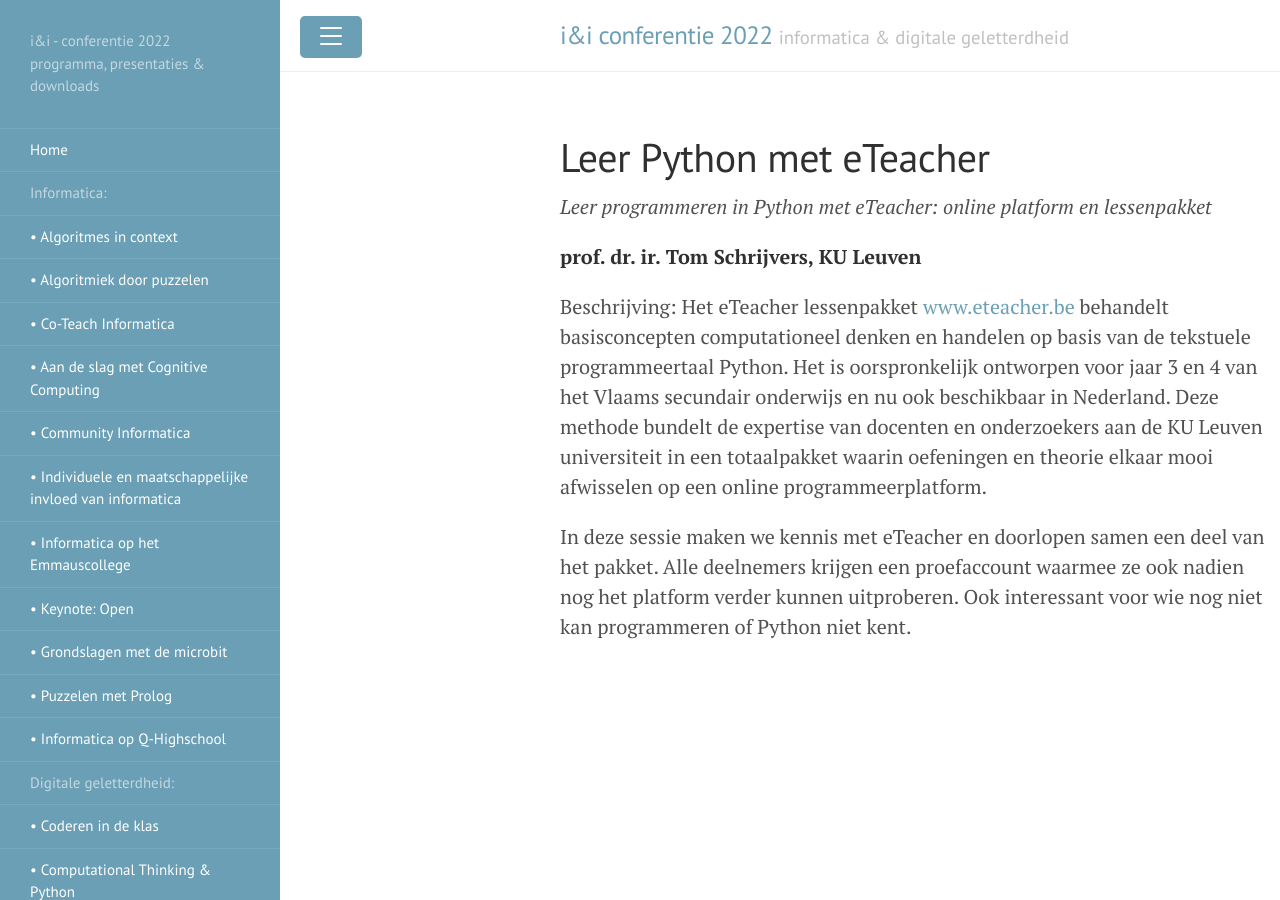
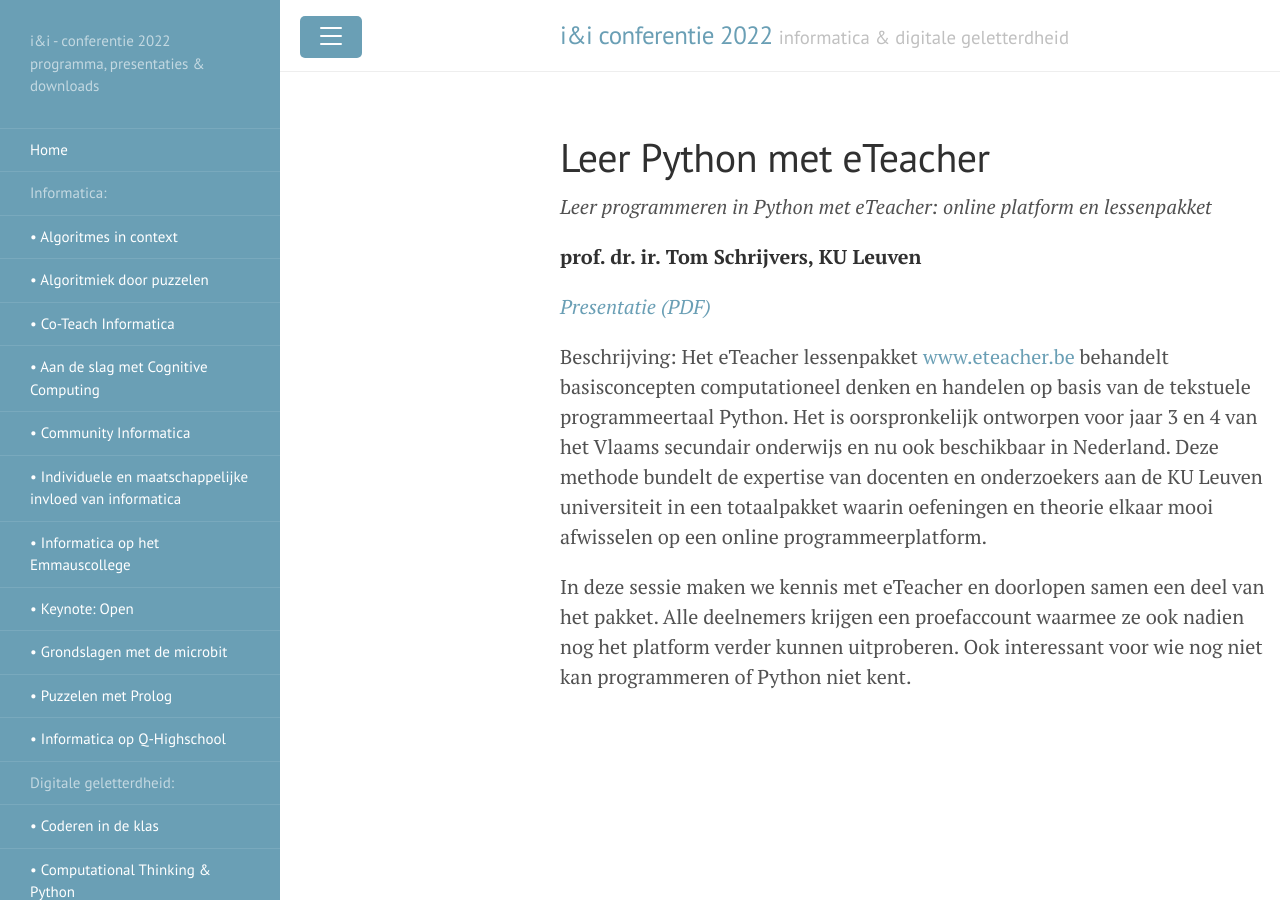
Before and after one commit to ieni/ieni2022, a Jekyll site: the page built from _dg/e-teacher.md, in a window 1280 px wide. Built offline with Jekyll 4.4.1, drawn with Linux system fonts in a browser that asks for light colours.

Commit message:
eteacher, domein-q presentaties

```diff
--- a/_dg/e-teacher.md
+++ b/_dg/e-teacher.md
@@ -6,6 +6,9 @@ title: Leer Python met eTeacher
 *Leer programmeren in Python met eTeacher: online platform en lessenpakket*
 
 **prof. dr. ir. Tom Schrijvers, KU Leuven**
+
+*[Presentatie (PDF)]({{'/public/pdf/20221110-eteacher.pdf' | relative_url}}){:target="_blank"}*
+
 
 Beschrijving:
 Het eTeacher lessenpakket [www.eteacher.be](https://www.eteacher.be/){:target="_blank"}
```
Also changed, not shown: _informatica/domein-q-ingrid.md (+3 -0 lines), 2 other files.
